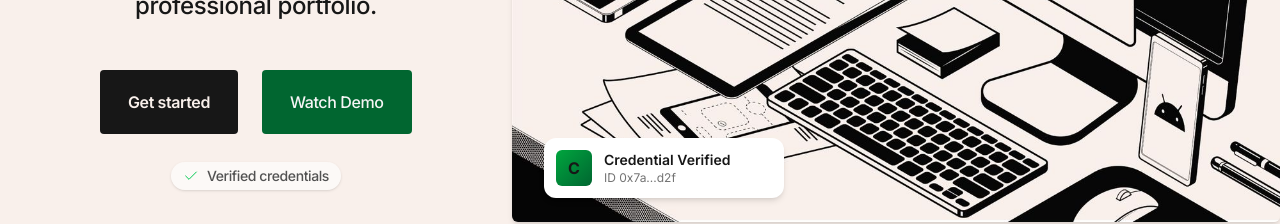
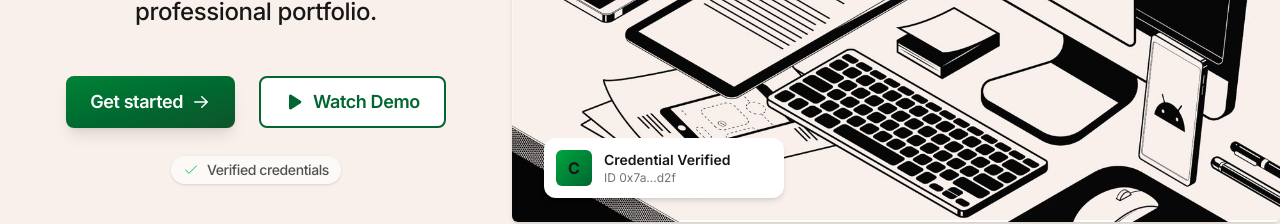
Before and after one commit to abhaydesu/aakar, a Next.js app: page / in a window 1280 px wide. Shown: the part 470-694 px from the top of the page. Built offline with nearby package versions, Linux system fonts and the light colour scheme; no server answers; a web font is replaced by a local one.

Commit message:
feat: Update hero section and about page
- Updated hero section with new button styles and animations
- Removed "Team Leader" role from Kushagra Shukla on the about page
- Added hover effect to footer links

```diff
--- a/src/app/about/page.tsx
+++ b/src/app/about/page.tsx
@@ -55,7 +55,7 @@ export default function AboutPage() {
           <p className="text-neutral-700 mb-6">Core contributors building Aakar for SIH25202.</p>
 
           <div className="grid grid-cols-1 sm:grid-cols-2 md:grid-cols-3 gap-6">
-            <TeamMember name="Kushagra Shukla" role="Team Leader/Full Stack Developer"  />
+            <TeamMember name="Kushagra Shukla" role="Full Stack Developer"  />
             <TeamMember name="Abhay Singh" role="Full Stack Developer"/>
             <TeamMember name="Angelica Singh" role="Frontend Developer"/>
             <TeamMember name="Aditya" role="Backend Developer" />
--- a/src/app/components/Footer.tsx
+++ b/src/app/components/Footer.tsx
@@ -22,10 +22,10 @@ export function Footer() {
 
         <div>
           <h5 className="font-semibold mb-3">Product</h5>
-          <ul className="space-y-2 text-sm text-neutral-300">
-            <li><Link href="/dashboard">Dashboard</Link></li>
-            <li><Link href="/about">How it works</Link></li>
-            <li><Link href="/dashboard">Employer access</Link></li>
+          <ul className="space-y-2 text-sm text-neutral-300 ">
+            <li><Link className="hover:text-neutral-100" href="/dashboard">Dashboard</Link></li>
+            <li><Link className="hover:text-neutral-100" href="/about">How it works</Link></li>
+            <li><Link className="hover:text-neutral-100" href="/dashboard">Employer access</Link></li>
           </ul>
         </div>
 
--- a/src/app/components/landing/Hero.tsx
+++ b/src/app/components/landing/Hero.tsx
@@ -22,26 +22,80 @@ export const Hero = () => {
 
         <div className="flex flex-col items-center gap-6 w-full">
           <div className="gap-6 flex flex-row justify-center items-center w-full">
-            <Link href="/dashboard">
+            {/* --- Primary Button: "Aurora" Style --- */}
+{/* --- Primary Button: "Shine & Gradient Shift" Style --- */}
+<Link href="/dashboard" aria-label="Get started">
   <button
-                className="w-full sm:w-auto relative cursor-pointer py-2 px-3 md:py-4 md:px-6 rounded-sm bg-neutral-900 text-[#f9f0eb] font-semibold
-                         border-4 border-transparent transition-all duration-180 transform-gpu will-change-transform
-                         hover:scale-[1.03] focus:outline-none focus-visible:ring-2 focus-visible:ring-green-400"
-                aria-label="Get started"
+    className="group relative inline-flex items-center justify-center gap-2 overflow-hidden cursor-pointer
+               py-3 px-6 rounded-lg bg-gradient-to-br from-green-700 to-green-900
+               text-white font-semibold text-lg shadow-lg
+               transition-all duration-300 ease-out
+               "
   >
-                <span className="absolute inset-0 rounded-xl pointer-events-none" />
-                <span className="relative z-10">Get started</span>
+    <span
+      className="absolute inset-0 w-full h-full transform translate-x-full
+                 bg-gradient-to-r from-transparent via-white/40 to-transparent
+                 group-hover:-translate-x-full transition-transform duration-700 ease-out"
+    />
+    <span
+      className="absolute inset-0 w-full h-full bg-gradient-to-br from-green-800 to-green-600
+                 opacity-0 group-hover:opacity-100 transition-opacity duration-300"
+    />
+
+    <span className="relative z-10 flex items-center gap-2">
+      Get started
+      <svg
+        xmlns="http://www.w3.org/2000/svg"
+        viewBox="0 0 20 20"
+        fill="currentColor"
+        className="w-5 h-5 transition-transform duration-300 group-hover:translate-x-1"
+      >
+        <path fillRule="evenodd" d="M3 10a.75.75 0 01.75-.75h10.638L10.23 5.29a.75.75 0 111.04-1.08l5.5 5.25a.75.75 0 010 1.08l-5.5 5.25a.75.75 0 11-1.04-1.08l4.158-3.96H3.75A.75.75 0 013 10z" clipRule="evenodd" />
+      </svg>
+    </span>
   </button>
 </Link>
 
+<Link target="_blank" href="https://youtu.be/fM4Vzcqg9L0" aria-label="Watch Demo">
 <button
-              className="relative cursor-pointer py-2 px-3 md:py-4 md:px-6 rounded-sm bg-green-800 text-neutral-900 font-medium
-                         border-4 border-transparent transition-colors duration-180 transform-gpu will-change-transform
-                         hover:scale-[1.02] focus:outline-none focus-visible:ring-2 focus-visible:ring-green-800"
+  className="group relative inline-flex items-center justify-center cursor-pointer overflow-hidden
+             py-2.5 px-6 rounded-lg bg-white
+             text-green-800 font-semibold text-lg border-2 border-green-800
+             transition-colors duration-300 ease-out
+             active:translate-y-px"
   aria-label="Watch demo"
 >
-              <span className="relative z-10 text-neutral-100">Watch Demo</span>
+  {/* This span creates the background fill effect.
+    It starts with a width of 0 (scale-x-0) and expands to full width on hover.
+  */}
+  <span
+    className="absolute inset-0 z-0 h-full w-full bg-[#ffdeb8]
+               transform scale-x-0 transition-transform duration-300 ease-in-out
+               origin-left group-hover:scale-x-100"
+  />
+
+  {/* This span holds the content (icon + text).
+    It moves as a single unit and changes color on hover.
+  */}
+  <span
+    className="relative z-10 flex items-center gap-2
+               transition-all duration-300 ease-in-out
+               group-hover:translate-x-1 group-hover:text-green-800"
+  >
+    <svg
+      xmlns="http://www.w3.org/2000/svg"
+      viewBox="0 0 20 20"
+      fill="currentColor"
+      className="w-5 h-5"
+    >
+      <path d="M6.3 2.841A1.5 1.5 0 004 4.11V15.89a1.5 1.5 0 002.3 1.269l9.344-5.89a1.5 1.5 0 000-2.538L6.3 2.84z" />
+    </svg>
+    <span>
+      Watch Demo
+    </span>
+  </span>
 </button>
+</Link>
           </div>
 
           <div className="mt-1 text-sm text-neutral-600 flex items-center gap-3">
```
Lines whose indentation alone changed are shown as unchanged.
